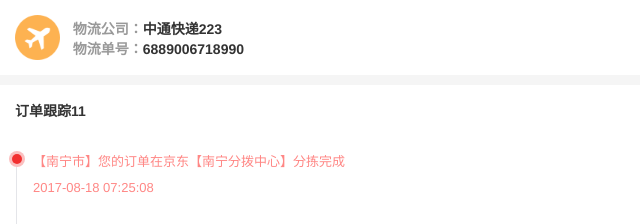
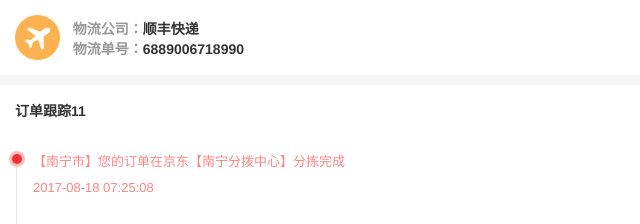
Before and after one commit to jason-cy/--------------, a plain HTML site: page index.html in a window 1280 px wide. Shown: the top 224 px of the page, 0-640 px from the left. Drawn offline with Linux system fonts and the light colour scheme.

Commit message:
更改快递公司名称

```diff
--- a/index.html
+++ b/index.html
@@ -18,7 +18,7 @@
                         <img src="images/icon-fj.png" alt="">
                     </div>
                     <div class="aui-flex-box">
-                        <h2>物流公司：<em>中通快递223</em></h2>
+                        <h2>物流公司：<em>顺丰快递</em></h2>
                         <h2>物流单号：<em>6889006718990</em></h2>
                     </div>
                     </div>
```
